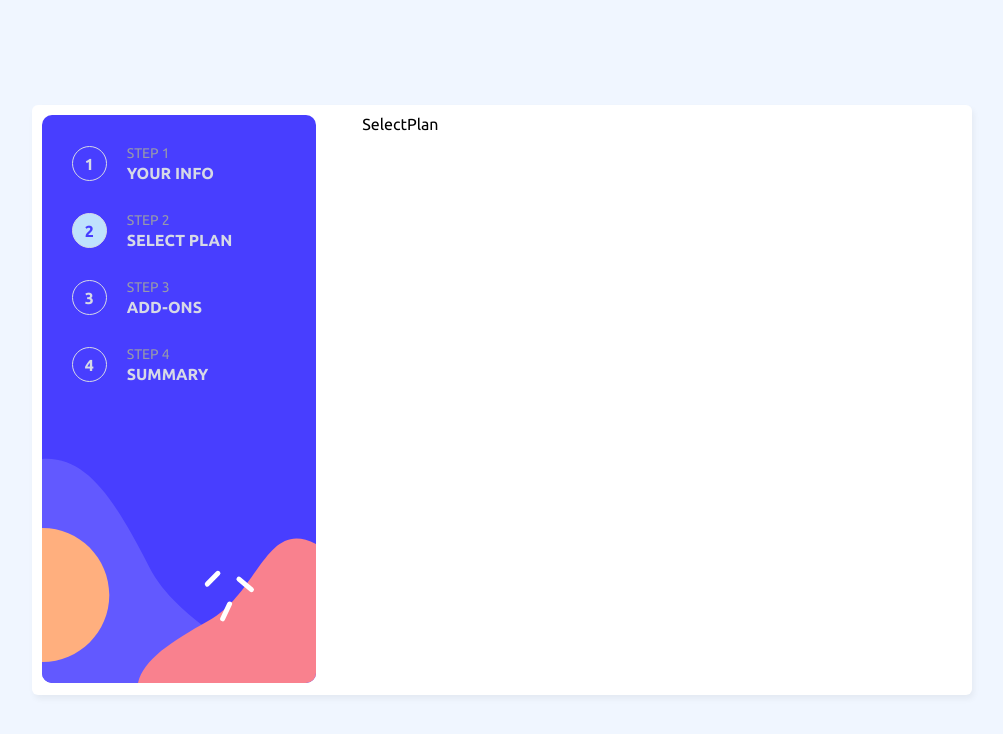
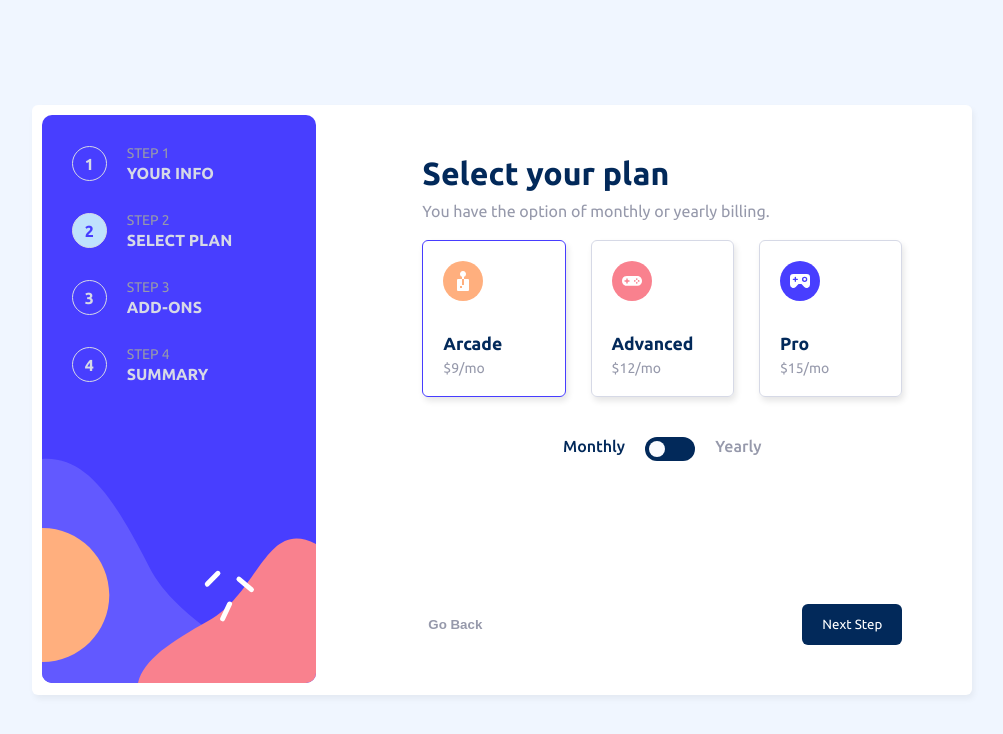
Before and after one commit to adriel-mp3/multi-step-form, a React (Vite) app: page /select-plan in a window 1280 px wide. Shown: the top 734 px of the page, without its empty margins (138-1141 px from the left). Built offline with nearby package versions, Linux system fonts and the light colour scheme.

Commit message:
:sparkles: feat(src/components/Steps): add select plan form step

```diff
--- a/src/components/Steps/SelectPlan/SelectPlan.jsx
+++ b/src/components/Steps/SelectPlan/SelectPlan.jsx
@@ -1,9 +1,78 @@
-import React from 'react'
+import React from "react";
+import styles from "./SelectPlan.module.css";
+import Header from "../../Form/Header/Header";
+import Radio from "../../Form/Radio/Radio";
+import arcadeIcon from "../../../assets/images/icon-arcade.svg";
+import advancedIcon from "../../../assets/images/icon-advanced.svg";
+import proIcon from "../../../assets/images/icon-pro.svg";
+import ToggleSwitch from "../../Form/ToggleSwitch/ToggleSwitch";
+import NextStep from "../../Form/Button/NextStep";
+import GoBack from "../../Form/Button/GoBack";
+import { FormContext } from "../../../context/FormContext";
+import { useNavigate } from "react-router-dom";
 
 const SelectPlan = () => {
+  const { selectedPlan, setSelectedPlan, period } =
+    React.useContext(FormContext);
+  const navigate = useNavigate();
+
+  function handleNextButton() {
+    navigate("/add-ons");
+  }
   return (
-    <div>SelectPlan</div>
-  )
-}
+    <div className={`formContainer ${styles.wrapper}`}>
+      <form>
+        <Header
+          title="Select your plan"
+          paragraph="You have the option of monthly or yearly billing."
+        />
+        <div className={styles.radioWrapper}>
+          <Radio
+            label="teste"
+            name="arcade"
+            title="Arcade"
+            price="9"
+            icon={arcadeIcon}
+            setValue={setSelectedPlan}
+            value={selectedPlan}
+          />
+          <Radio
+            label="teste"
+            name="advanced"
+            title="Advanced"
+            price="12"
+            icon={advancedIcon}
+            setValue={setSelectedPlan}
+            value={selectedPlan}
+          />
+          <Radio
+            label="teste"
+            name="pro"
+            title="Pro"
+            price="15"
+            icon={proIcon}
+            setValue={setSelectedPlan}
+            value={selectedPlan}
+          />
+        </div>
+        <div className={styles.switcherWrapper}>
+          <span
+            className={period === "monthly" ? `${styles.periodActive}` : ""}
+          >
+            Monthly
+          </span>
+          <ToggleSwitch />
+          <span className={period === "yearly" ? `${styles.periodActive}` : ""}>
+            Yearly
+          </span>
+        </div>
+      </form>
+      <div className={styles.buttonsWrapper}>
+        <GoBack onClick={() => navigate("/")} />
+        <NextStep onClick={() => navigate("/add-ons")} />
+      </div>
+    </div>
+  );
+};
 
-export default SelectPlan
+export default SelectPlan;
--- a/src/components/Steps/SelectPlan/SelectPlan.module.css
+++ b/src/components/Steps/SelectPlan/SelectPlan.module.css
@@ -0,0 +1,36 @@
+.wrapper {
+  display: flex;
+  flex-direction: column;
+  justify-content: space-between;
+}
+
+.radioWrapper {
+  display: flex;
+  gap: 25px;
+  margin-bottom: 40px;
+}
+
+.radioWrapper > * {
+  flex: 1;
+}
+
+.switcherWrapper {
+  display: flex;
+  gap: 20px;
+  justify-content: center
+}
+
+.switcherWrapper > span {
+  font-weight: 500;
+  color: var(--cool-gray);
+}
+
+.buttonsWrapper {
+  display: flex;
+  justify-content: space-between;
+}
+
+.periodActive {
+  font-weight: 700;
+  color: var(--marine-blue) !important;
+}
```
